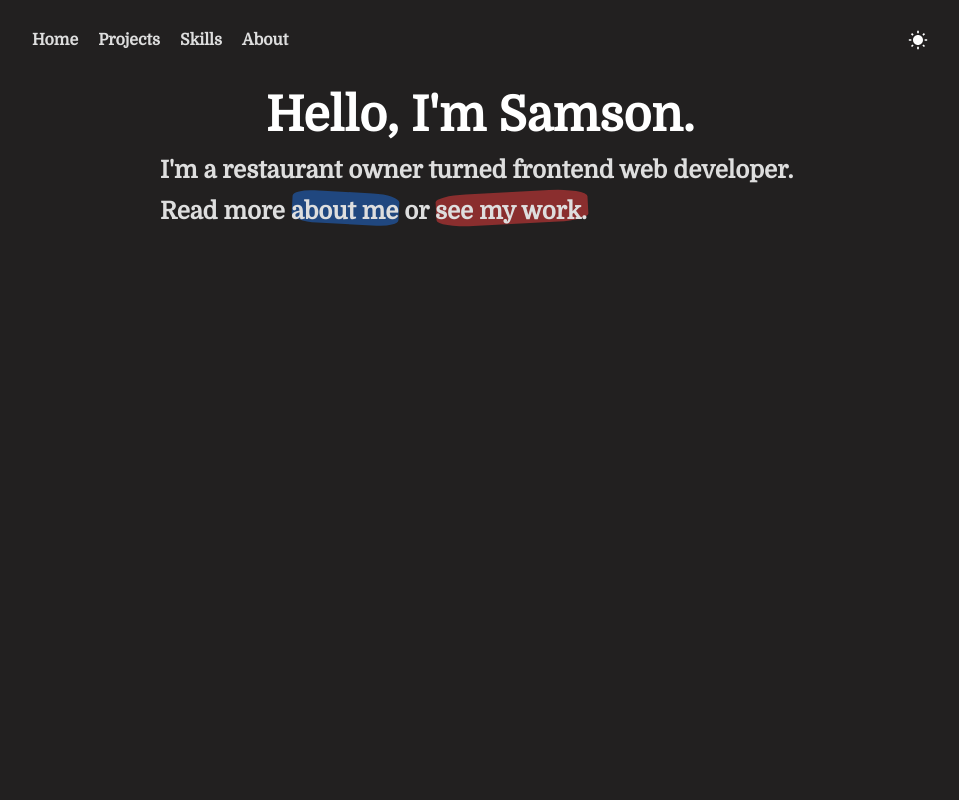
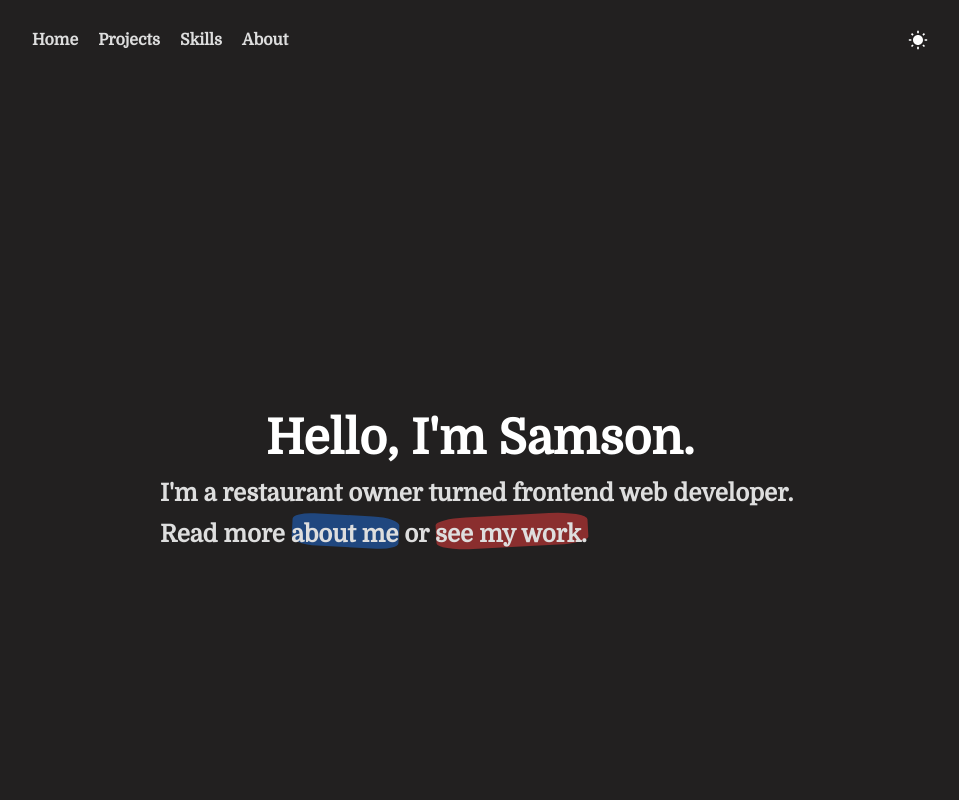
Before and after one commit to samsonc89/samson-react-portfolio, a React (Vite) app: page / in a window 1280 px wide. Shown: the top 800 px of the page, without its empty margins (160-1119 px from the left). Built offline with nearby package versions, Linux system fonts and the light colour scheme.

Commit message:
Fix smooth scrolling

```diff
--- a/src/index.css
+++ b/src/index.css
@@ -36,10 +36,13 @@ a {
   text-decoration: none;
 }
 
+html {
+  scroll-behavior: smooth;
+}
+
 body {
   margin: 0 15vw;
   text-align: center;
-  scroll-behavior: smooth;
 }
 
 svg {
@@ -50,6 +53,7 @@ svg {
   display: flex;
   scroll-margin-top: 9vh;
   min-height: 80vh;
+  justify-content: center;
 }
 
 .section-heading {
```
